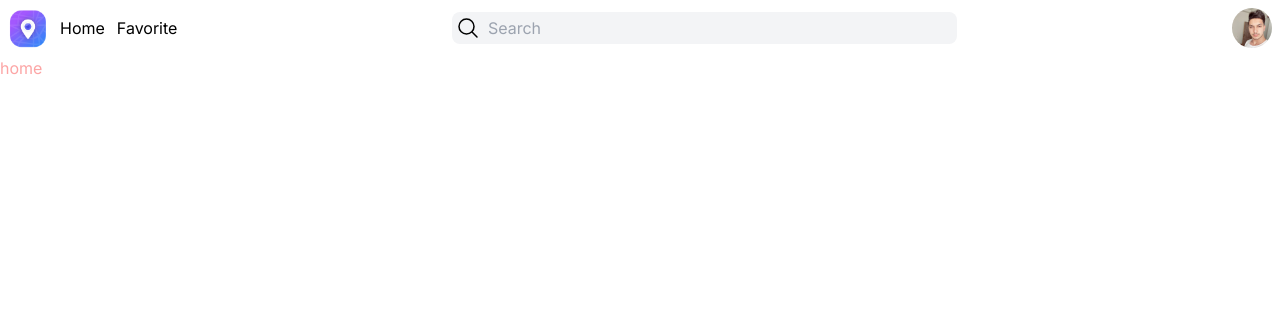
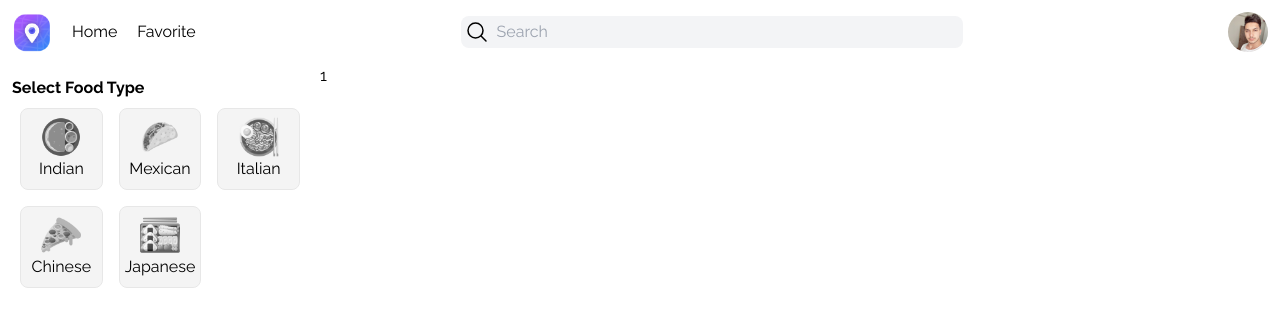
Before and after one commit to sadegh1379/food-map, a Next.js app: page / in a window 1280 px wide. Shown: the top 326 px of the page. Built offline with nearby package versions, Linux system fonts and the light colour scheme; no server answers; sample sign-in values are in the browser's storage.

Commit message:
added category list

```diff
--- a/Shared/Data.js
+++ b/Shared/Data.ts
@@ -1,4 +1,17 @@
-const CategoryListData=[
+export interface ICategory {
+    id: number,
+    name: string
+    value: string,
+    icon: string
+}
+
+export interface IRating {
+    id: number,
+    name: number,
+    icon: string
+}
+
+const CategoryListData: ICategory[] =[
     {
         id:1,
         name:'Indian',
@@ -33,7 +46,7 @@ const CategoryListData=[
 
 ]
 
-const ratingList=[
+const ratingList: IRating[] =[
     {
         id:1,
         name:1,
--- a/app/layout.tsx
+++ b/app/layout.tsx
@@ -1,10 +1,10 @@
 import "./globals.css";
 import type { Metadata } from "next";
-import { Inter } from "next/font/google";
+import { Raleway } from "next/font/google";
 import Provider from "./Provider";
 import HeaderNavBar from "@/components/HeaderNavBar";
 
-const inter = Inter({ subsets: ["latin"] });
+const raleway = Raleway({ subsets: ["latin"] });
 
 export const metadata: Metadata = {
   title: "Create Next App",
@@ -18,11 +18,11 @@ export default function RootLayout({
 }) {
   return (
     <html lang="en">
-      <body className={inter.className}>
+      <body className={raleway.className}>
         <Provider>
-          <HeaderNavBar/>
+          <HeaderNavBar />
           {children}
-          </Provider>
+        </Provider>
       </body>
     </html>
   );
--- a/app/page.tsx
+++ b/app/page.tsx
@@ -1,4 +1,5 @@
 "use client"
+import CategoryList from "@/components/Home/CategoryList";
 import { useSession } from "next-auth/react";
 import { useRouter } from "next/navigation";
 import { useEffect } from "react";
@@ -14,8 +15,12 @@ export default function Home() {
     }
   }, [sessoion]); // eslint-disable-line
   return (
-    <div>
-      <h2 className="text-red-300">home</h2>
+    <div className="grid grid-cols-4 h-screen">
+      <div className="p-3">
+        <CategoryList/>
+      </div>
+      <div className="col-span-3">1</div>
+      <div></div>
     </div>
   );
 }
--- a/components/HeaderNavBar.tsx
+++ b/components/HeaderNavBar.tsx
@@ -6,8 +6,8 @@ import Image from "next/image";
 function HeaderNavBar() {
   const { data: sessoion } = useSession();
   return (
-    <div className="flex items-center justify-between p-2">
-      <div className="flex items-center gap-3">
+    <div className="flex items-center justify-between p-3">
+      <div className="flex items-center gap-5">
         <Image src={"/logo.png"} width={40} height={40} alt="logo" />
         <h2 className="cursor-pointer">Home</h2>
         <h2 className="cursor-pointer">Favorite</h2>
--- /dev/null
+++ b/components/Home/CategoryList.tsx
@@ -0,0 +1,39 @@
+"use client";
+import { useState } from "react";
+import Data, { ICategory } from "@/Shared/Data";
+import Image from "next/image";
+
+function CategoryList() {
+  const [categoryList, setCategoryList] = useState<ICategory[]>(
+    Data.CategoryListData
+  );
+  const [selectedCategory, setSelectedCategory] = useState<number | null>(null);
+  return (
+    <div>
+      <h2 className="font-bold">Select Food Type</h2>
+      <div className="grid grid-cols-1 md:grid-cols-2 lg:grid-cols-3">
+        {categoryList.map((item: ICategory, index) => (
+          <div
+            key={index}
+            onClick={() => setSelectedCategory(index)}
+            className={`flex flex-col
+             bg-gray-100 rounded-lg p-2 m-2 cursor-pointer
+              items-center justify-center
+              grayscale hover:grayscale-0
+              border-[1px]
+              ${
+                index == selectedCategory
+                  ? "grayscale-0 border-purple-400"
+                  : null
+              }`}
+          >
+            <Image src={item.icon} width={40} height={40} alt={item.name} />
+            <p>{item.name}</p>
+          </div>
+        ))}
+      </div>
+    </div>
+  );
+}
+
+export default CategoryList;
--- a/tsconfig.json
+++ b/tsconfig.json
@@ -23,6 +23,6 @@
       "@/*": ["./*"]
     }
   },
-  "include": ["next-env.d.ts", "**/*.ts", "**/*.tsx", ".next/types/**/*.ts"],
+  "include": ["next-env.d.ts", "**/*.ts", "**/*.tsx", ".next/types/**/*.ts", "Shared/Data.ts"],
   "exclude": ["node_modules"]
 }
```
